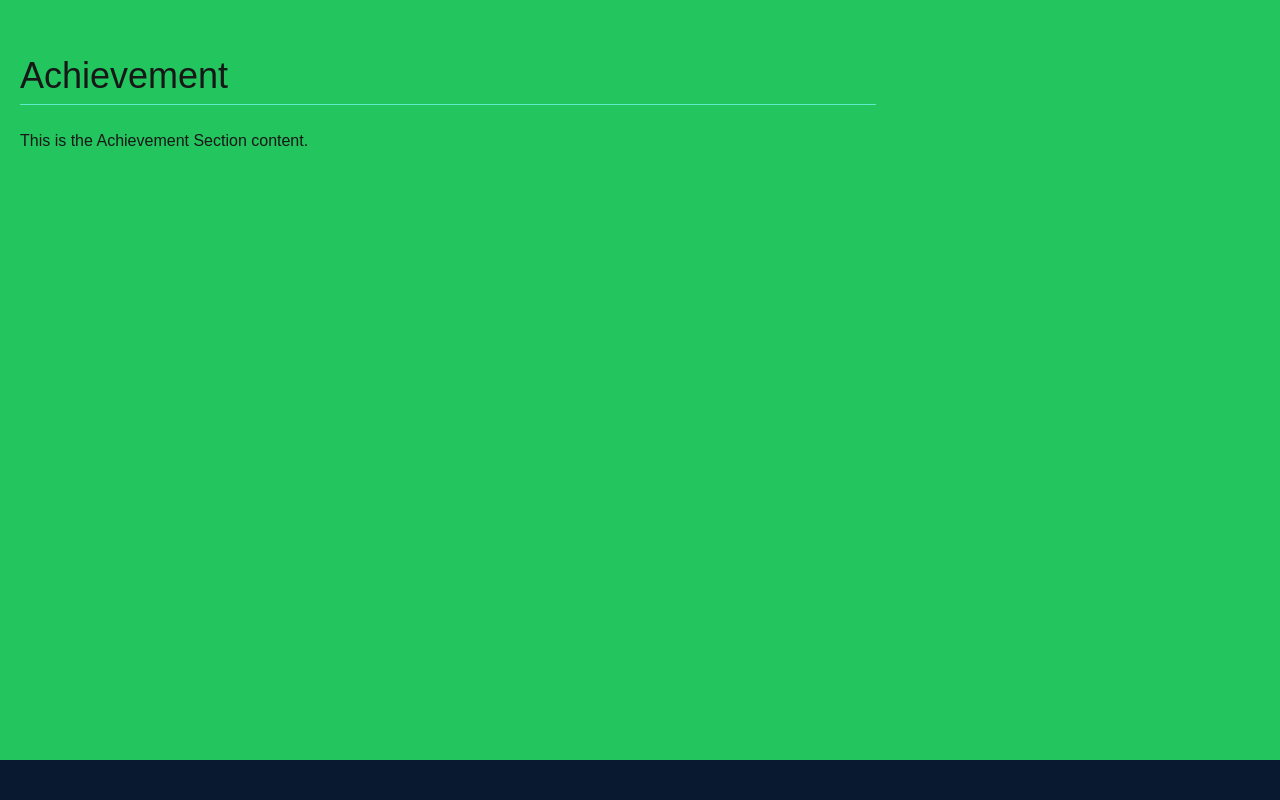
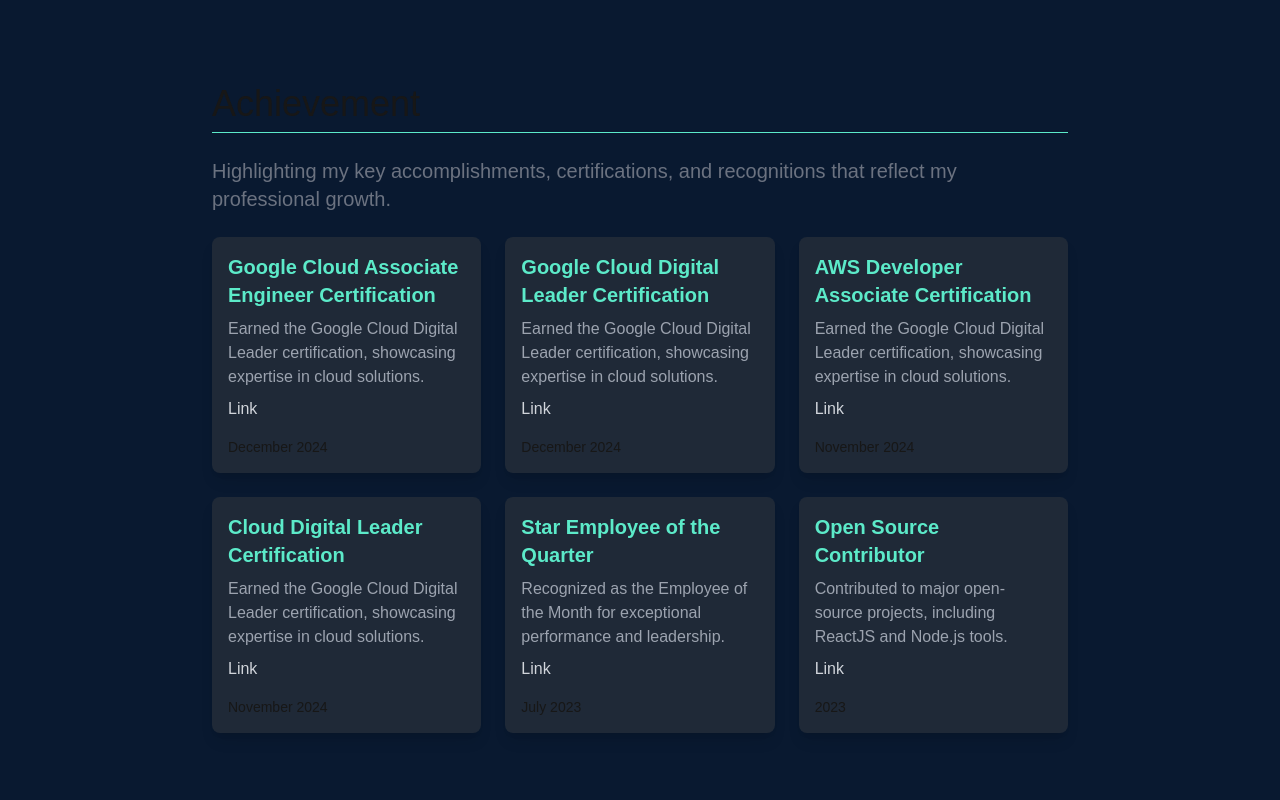
Before and after one commit to ravics09/myportfolio, a Next.js app: page / in a window 1280 px wide. Shown: the part 3240-4040 px from the top of the page. Built offline with nearby package versions, Linux system fonts and the light colour scheme.

Commit message:
feat: implemented achievement section

```diff
--- a/src/components/achievements/index.tsx
+++ b/src/components/achievements/index.tsx
@@ -1,9 +1,77 @@
 import Section from '@/components/ui/section';
+
+interface Achievement {
+  title: string;
+  description: string;
+  link: string;
+  date: string;
+}
+
+const achievements: Achievement[] = [
+  {
+    title: 'Google Cloud Associate Engineer Certification',
+    description: 'Earned the Google Cloud Digital Leader certification, showcasing expertise in cloud solutions.',
+    link: 'https://www.credly.com/badges/fec206ee-8e8a-47c7-b9f2-bb48374ea803/public_url',
+    date: 'December 2024',
+  },
+  {
+    title: 'Google Cloud Digital Leader Certification',
+    description: 'Earned the Google Cloud Digital Leader certification, showcasing expertise in cloud solutions.',
+    link: 'https://www.credly.com/badges/fec206ee-8e8a-47c7-b9f2-bb48374ea803/public_url',
+    date: 'December 2024',
+  },
+  {
+    title: 'AWS Developer Associate Certification',
+    description: 'Earned the Google Cloud Digital Leader certification, showcasing expertise in cloud solutions.',
+    link: 'https://www.credly.com/badges/fec206ee-8e8a-47c7-b9f2-bb48374ea803/public_url',
+    date: 'November 2024',
+  },
+  {
+    title: 'Cloud Digital Leader Certification',
+    description: 'Earned the Google Cloud Digital Leader certification, showcasing expertise in cloud solutions.',
+    link: '',
+    date: 'November 2024',
+  },
+  {
+    title: 'Star Employee of the Quarter',
+    description: 'Recognized as the Employee of the Month for exceptional performance and leadership.',
+    link: '',
+    date: 'July 2023',
+  },
+  {
+    title: 'Open Source Contributor',
+    description: 'Contributed to major open-source projects, including ReactJS and Node.js tools.',
+    link: '',
+    date: '2023',
+  },
+];
 
 const AchievementSection = () => {
   return (
-    <Section id="achievements" title="Achievement" className="bg-green-500">
-      <p>This is the Achievement Section content.</p>
+    <Section id="achievements" title="Achievement" className="justify-center items-center">
+      <div className="flex flex-col items-center space-y-6">
+        <div className="md:text-xl text-gray-500 space-y-4 w-full max-w-4xl">
+          <p>
+            Highlighting my key accomplishments, certifications, and recognitions that reflect my professional growth.
+          </p>
+        </div>
+
+        <div className="grid grid-cols-1 sm:grid-cols-2 lg:grid-cols-3 gap-6 w-full max-w-5xl">
+          {achievements.map((achievement, index) => (
+            <div
+              key={index}
+              className="bg-gray-800 p-4 rounded-lg shadow-lg flex flex-col justify-between hover:shadow-xl transition duration-300"
+            >
+              <h3 className="text-xl font-semibold text-[#5ceac9]">{achievement.title}</h3>
+              <p className="text-gray-400 mt-2">{achievement.description}</p>
+              <a href={achievement.link} className="text-gray-300 mt-2">
+                Link
+              </a>
+              <span className="text-sm mt-4 block">{achievement.date}</span>
+            </div>
+          ))}
+        </div>
+      </div>
     </Section>
   );
 };
--- a/src/components/contact/index.tsx
+++ b/src/components/contact/index.tsx
@@ -56,7 +56,7 @@
   return (
     <Section id="contact" title="Connect with Me" className="justify-center items-center">
       <div className="flex flex-col items-center space-y-6 mb-5">
-        <form onSubmit={handleSubmit} className="max-w-4xl text-lg md:text-xl text-gray-300 space-y-4 w-full">
+        <form onSubmit={handleSubmit} className="max-w-4xl text-lg md:text-xl text-gray-500 space-y-4 w-full">
           <p>
             I&apos;m actively seeking new opportunities and would love to connect! Feel free to leave me a message, and
             I’ll get back to you promptly.
```
